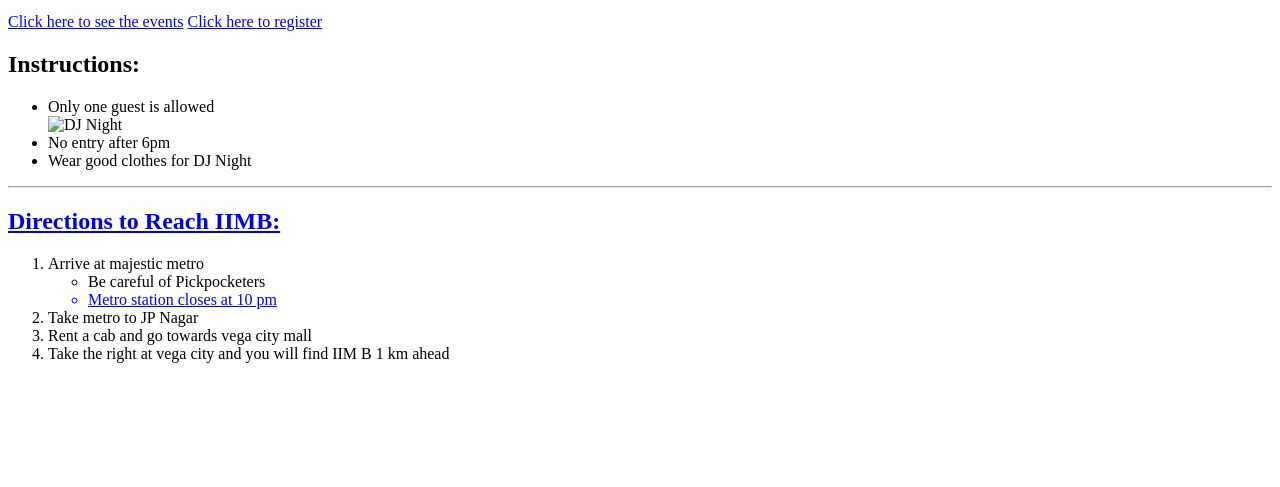
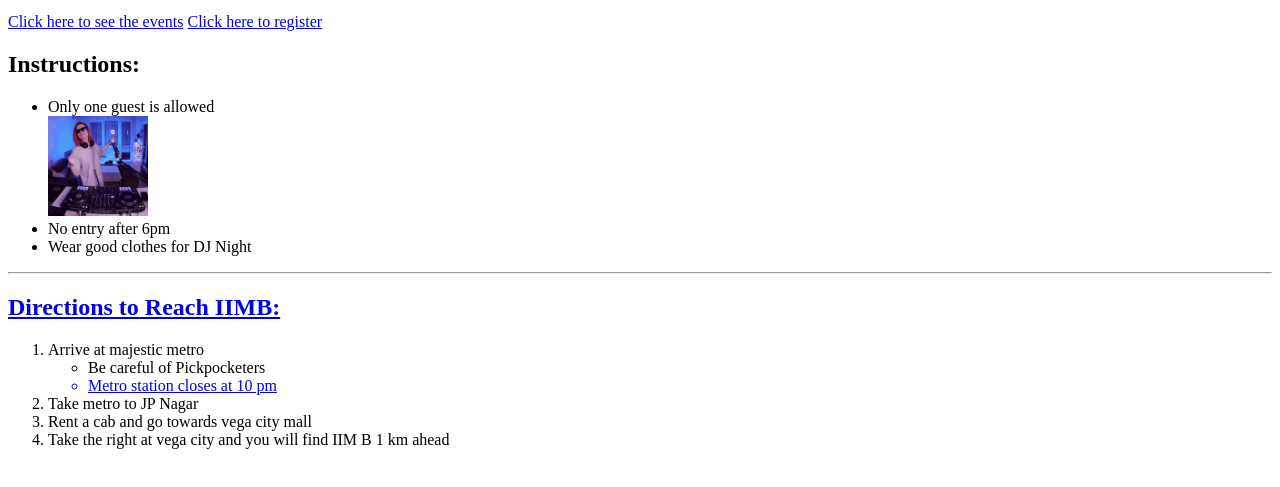
Before and after one commit to suhanibhagia-a11y/IIMB-Fest-Website-Demo, a plain HTML site: page index.html in a window 1280 px wide. Shown: the part 153-640 px from the top of the page. Drawn offline with Linux system fonts and the light colour scheme.

Commit message:
Fix image source for DJ Night in instructions

```diff
--- a/index.html
+++ b/index.html
@@ -25,7 +25,7 @@
         <h2>Instructions:</h2>
         <ul>
             <li>  Only one guest is allowed <br/>
-                <img src="./Images/DJ.gif" alt="DJ Night" height="100px">
+                <img src="./DJ.gif" alt="DJ Night" height="100px">
             </li>
             <li>No entry after 6pm</li>
             <li>Wear good clothes for DJ Night</li>
```
